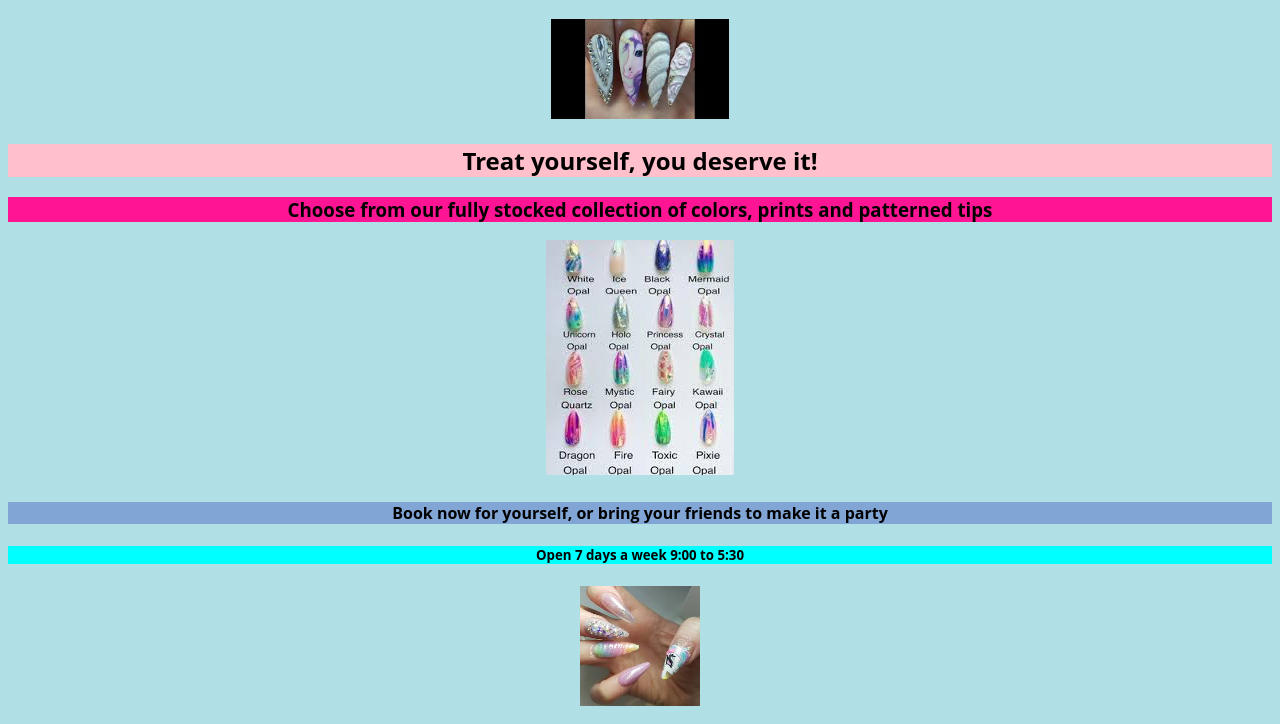
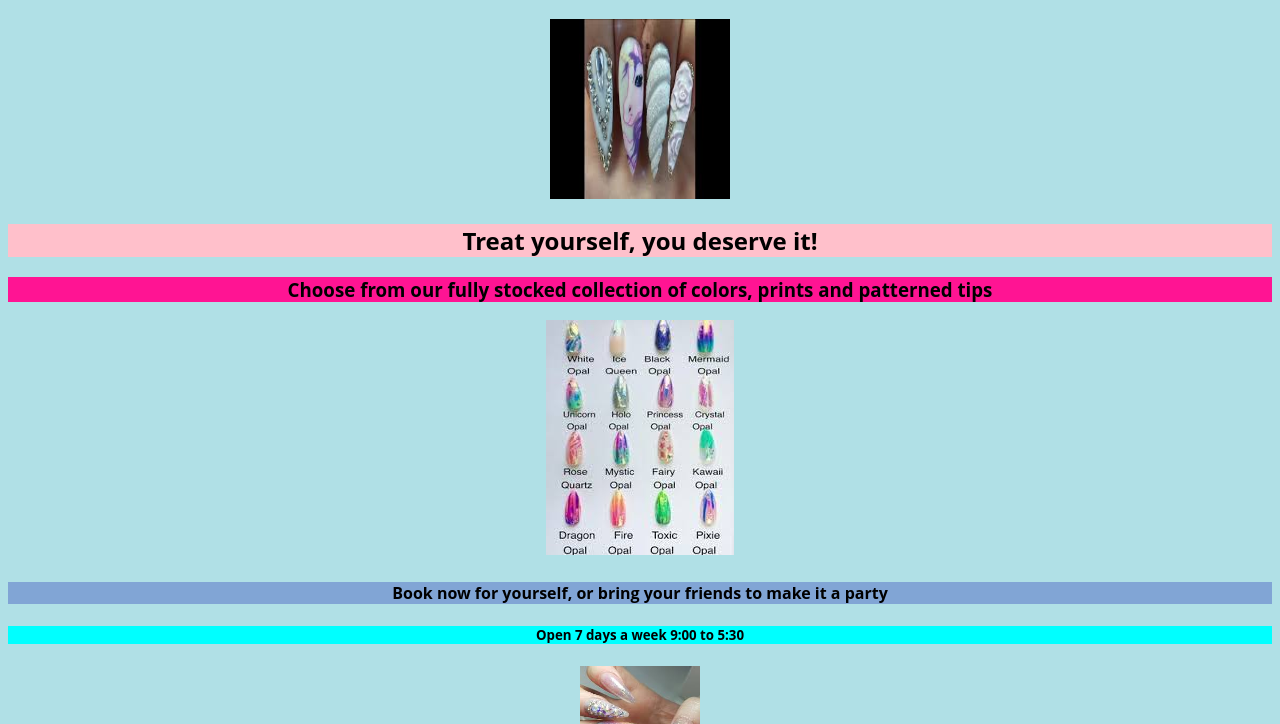
Before and after one commit to basic-page/basic-page.github.io, a plain HTML site: page index.html in a window 1280 px wide. Shown: the part 67-791 px from the top of the page. Drawn offline with Linux system fonts and the light colour scheme.

Commit message:
Update index.html

```diff
--- a/index.html
+++ b/index.html
@@ -14,7 +14,7 @@
 
 <h1 style="background-color:purple">Unicorn Nail Lounge</h1>
 
-<img src="unicorn3.jpg" height="100px">
+<img src="unicorn3.jpg" height="180"width="180px">
 
 <h2 style="background-color:pink">Treat yourself, you deserve it!</h2>
 <h3 style="background-color:rgb(255,20,147)"> Choose from our fully stocked collection
```
